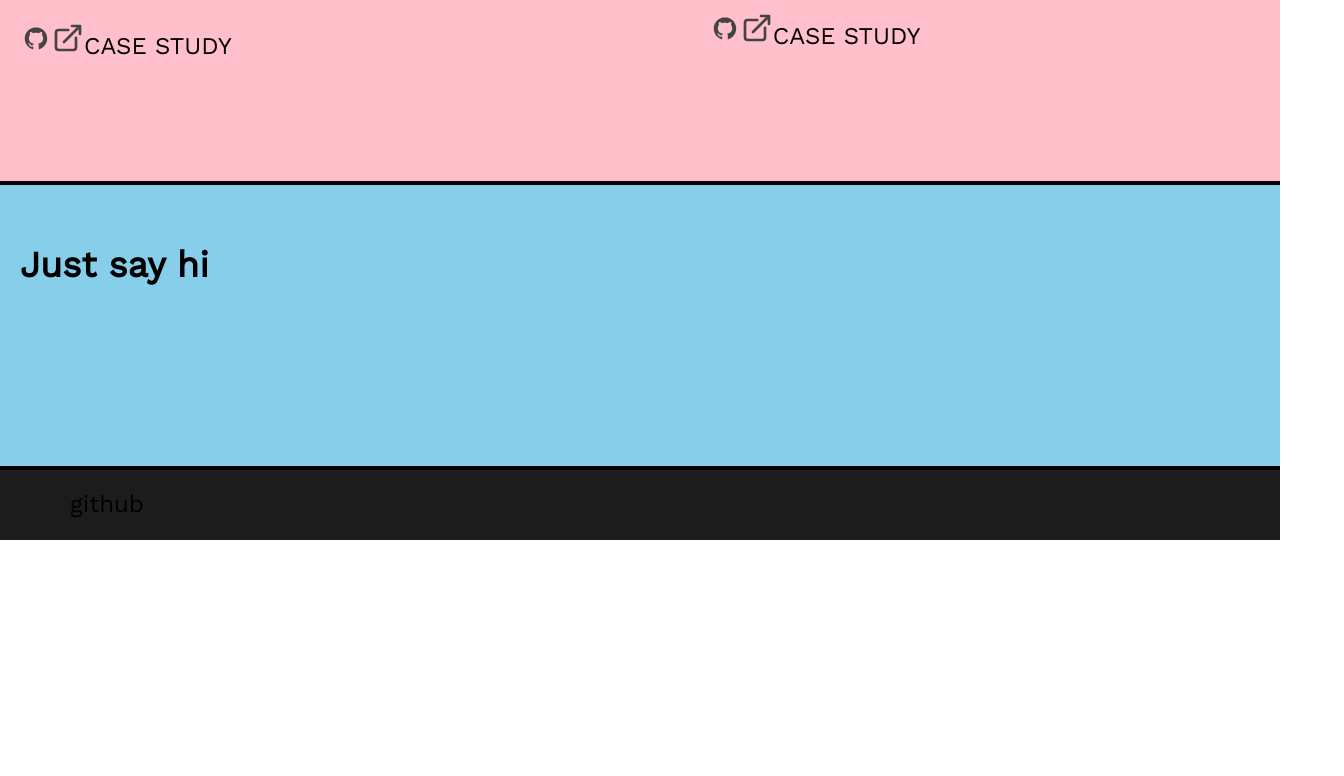
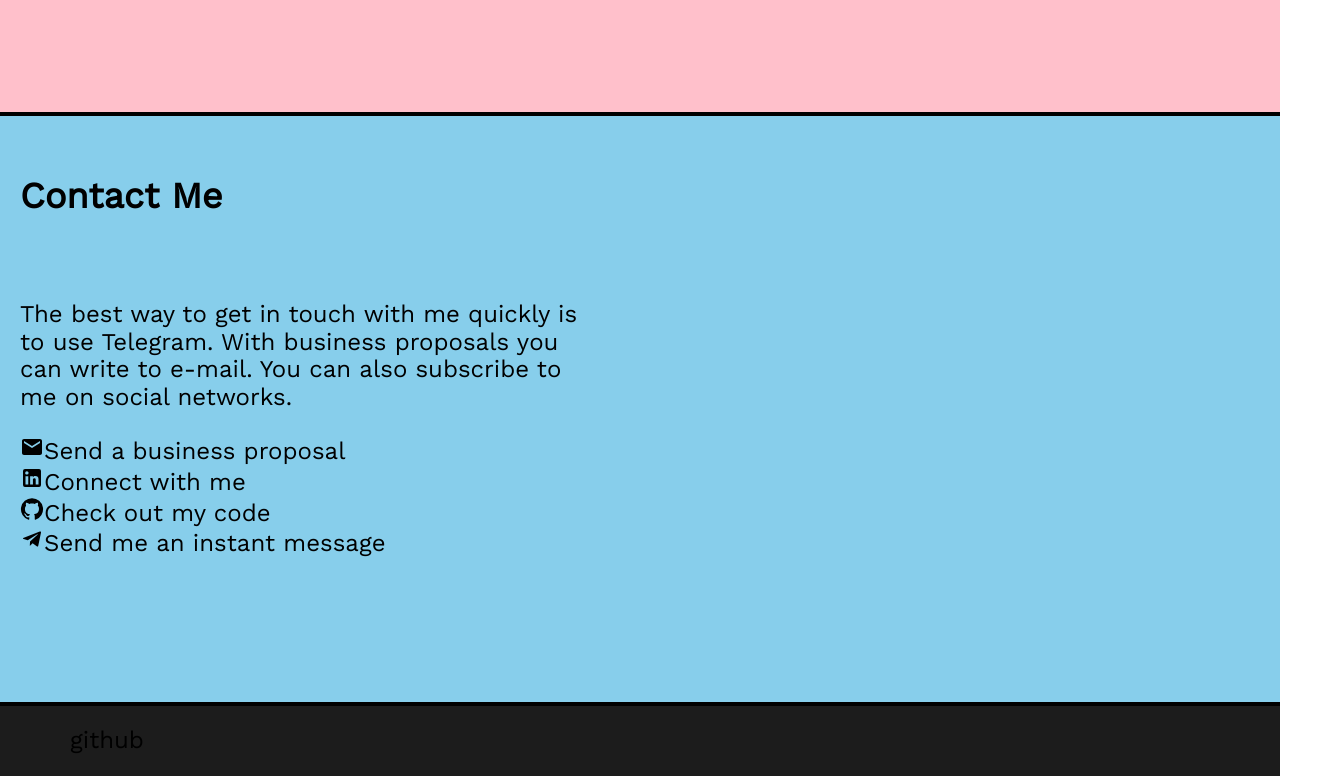
Before and after one commit to Ilichhh/portfolio-website, a React (Vite) app: page / in a window 1280 px wide. Shown: the part 3370-4146 px from the top of the page, 1344 px wide, since content can reach past the window. Before the commit the page ends 3910 px from the top, so only its background shows below. Built offline with nearby package versions, Linux system fonts and the light colour scheme.

Commit message:
feat: add list with contacts

```diff
--- a/package.json
+++ b/package.json
@@ -16,6 +16,7 @@
     "@fontsource/roboto": "^4.5.8",
     "@fontsource/roboto-mono": "^5.0.2",
     "@fontsource/work-sans": "^5.0.3",
+    "@mui/icons-material": "^5.13.7",
     "normalize.css": "^8.0.1",
     "react": "^18.2.0",
     "react-dom": "^18.2.0",
--- a/src/components/ProjectPreview.tsx
+++ b/src/components/ProjectPreview.tsx
@@ -3,9 +3,13 @@ import GithubIcon from '../../public/github.svg';
 import LinkIcon from '../../public/link.svg';
 
 import styled from 'styled-components';
+import theme from '../theme';
 
 const Screenshot = styled.img`
-  width: 100%;
+  width: 600px;
+  height: 382px;
+  border: 4px solid ${theme.colors.textDark};
+  box-shadow: 8px 8px ${theme.colors.textDark};
 `;
 
 interface ProjectPreviewProps {
--- /dev/null
+++ b/src/components/SocialListItem.tsx
@@ -0,0 +1,25 @@
+import React from 'react';
+import { Link } from 'react-router-dom';
+
+import styled from 'styled-components';
+
+const ListItem = styled.li`
+  list-style: none;
+`;
+
+interface SocialListItemProps {
+  icon: React.ElementType;
+  link: string;
+  description: string;
+}
+
+export const SocialListItem = ({ icon: Icon, link, description }: SocialListItemProps) => {
+  return (
+    <ListItem>
+      <Link to={link} target="_blank">
+        <Icon />
+        {description}
+      </Link>
+    </ListItem>
+  );
+};
--- a/src/components/common/SectionDark.tsx
+++ /dev/null
@@ -1,12 +0,0 @@
-import { PropsWithChildren } from 'react';
-
-import styled from 'styled-components';
-import theme from '../../theme';
-
-const StyledSection = styled.section`
-  background-color: ${theme.colors.bgDark};
-`;
-
-export const SectionDark = ({ children }: PropsWithChildren) => {
-  return <StyledSection>{children}</StyledSection>;
-};
--- a/src/components/common/index.ts
+++ b/src/components/common/index.ts
@@ -1,5 +1,4 @@
 export { Container } from './Container';
-export { SectionDark } from './SectionDark';
 export {
   SectionWrapper,
   SectionHeader,
--- a/src/components/sections/ContactSection.tsx
+++ b/src/components/sections/ContactSection.tsx
@@ -1,13 +1,56 @@
-import { SectionWrapper, Container, SectionHeader, SectionContent } from '../common';
+import {
+  SectionWrapper,
+  Container,
+  SectionHeader,
+  SectionContent,
+  TwoColumnsWrapper,
+} from '../common';
 
+import styled from 'styled-components';
 import theme from '../../theme';
 
+import { socialData } from '../../data/social';
+import { SocialListItem } from '../../components/SocialListItem';
+
+const ContactData = styled.div`
+  flex: 1 1 0;
+`;
+
+const ContactForm = styled.form`
+  flex: 1 1 0;
+`;
+
+const SocialLinks = styled.ul`
+  flex: 1 1 0;
+  padding: 0;
+`;
+
 export const ContactSection = () => {
+  const contactsList = socialData.map((item) => (
+    <SocialListItem
+      key={item.name}
+      icon={item.icon}
+      link={item.link}
+      description={item.description}
+    />
+  ));
+
   return (
     <SectionWrapper bgColor={theme.colors.blue}>
       <Container>
-        <SectionHeader>{`Just say hi`}</SectionHeader>
-        <SectionContent></SectionContent>
+        <SectionHeader>{`Contact Me`}</SectionHeader>
+        <SectionContent>
+          <TwoColumnsWrapper>
+            <ContactData>
+              <p>
+                The best way to get in touch with me quickly is to use Telegram. With business
+                proposals you can write to e-mail. You can also subscribe to me on social networks.
+              </p>
+              <SocialLinks>{contactsList}</SocialLinks>
+            </ContactData>
+            <ContactForm></ContactForm>
+          </TwoColumnsWrapper>
+        </SectionContent>
       </Container>
     </SectionWrapper>
   );
--- /dev/null
+++ b/src/data/social.ts
@@ -0,0 +1,31 @@
+import LinkedInIcon from '@mui/icons-material/LinkedIn';
+import EmailIcon from '@mui/icons-material/Email';
+import GitHubIcon from '@mui/icons-material/GitHub';
+import TelegramIcon from '@mui/icons-material/Telegram';
+
+export const socialData = [
+  {
+    name: 'email',
+    icon: EmailIcon,
+    link: 'mailto:shakurov.ia@gmail.com',
+    description: 'Send a business proposal',
+  },
+  {
+    name: 'linkedin',
+    icon: LinkedInIcon,
+    link: 'https://www.linkedin.com/in/ilya-shakurov-961563214/',
+    description: 'Connect with me',
+  },
+  {
+    name: 'github',
+    icon: GitHubIcon,
+    link: 'https://github.com/Ilichhh',
+    description: 'Check out my code',
+  },
+  {
+    name: 'telegram',
+    icon: TelegramIcon,
+    link: 'https://t.me/ilichhh',
+    description: 'Send me an instant message',
+  },
+];
```
Also changed, not shown: 1 other file (tests, documents, lock files or other folders).
